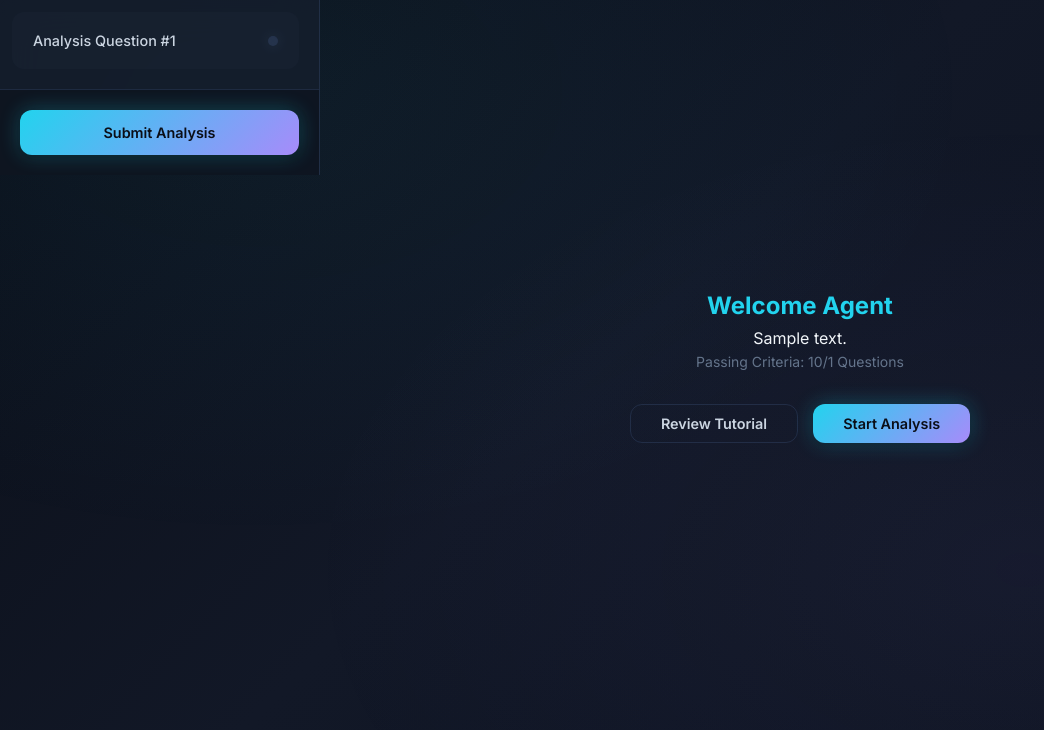
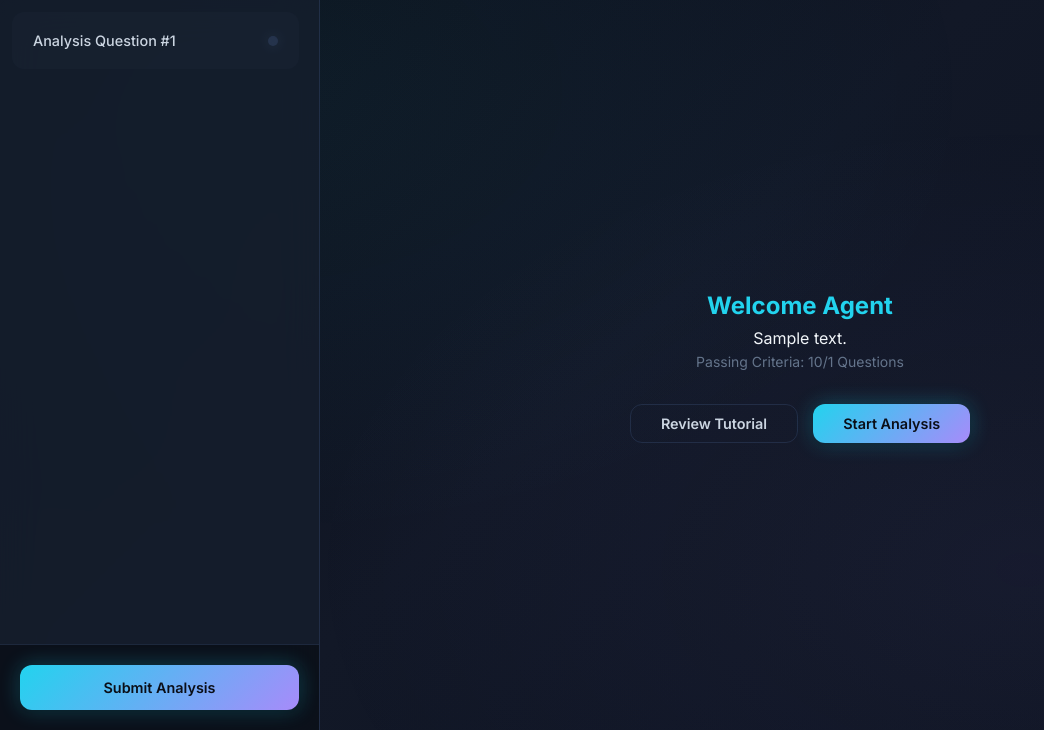
Before and after one commit to Sl4cK0TH/ctf-questions-template, a Flask app: a page that uses templates/participant/challenge.html in a window 1280 px wide. Shown: the part 70-800 px from the top of the page, without its empty margins (0-1044 px from the left). Run offline with Flask 3, Linux system fonts and the light colour scheme; the visitor is signed in with stand-in values (Sample User, id 1); tables that the repository leaves empty hold one stand-in row (values such as "Sample post").

Commit message:
fix the question list again

```diff
--- a/static/css/style.css
+++ b/static/css/style.css
@@ -184,8 +184,10 @@ body::before {
     display: flex;
     flex: 1;
     height: calc(100vh - 70px);
+    min-height: 0;
     position: relative;
     z-index: 1;
+    overflow: hidden;
 }
 
 /* ========================================
@@ -202,8 +204,7 @@ body::before {
     flex-direction: column;
     z-index: 10;
     position: relative;
-    height: 100%;
-    max-height: calc(100vh - 70px);
+    flex-shrink: 0;
     overflow: hidden;
 }
 
@@ -294,7 +295,9 @@ body::before {
 .sidebar-footer {
     padding: 20px;
     border-top: 1px solid var(--border);
-    background: rgba(10, 14, 23, 0.5);
+    background: rgba(10, 14, 23, 0.8);
+    flex-shrink: 0;
+    margin-top: auto;
 }
 
 /* ========================================
```
